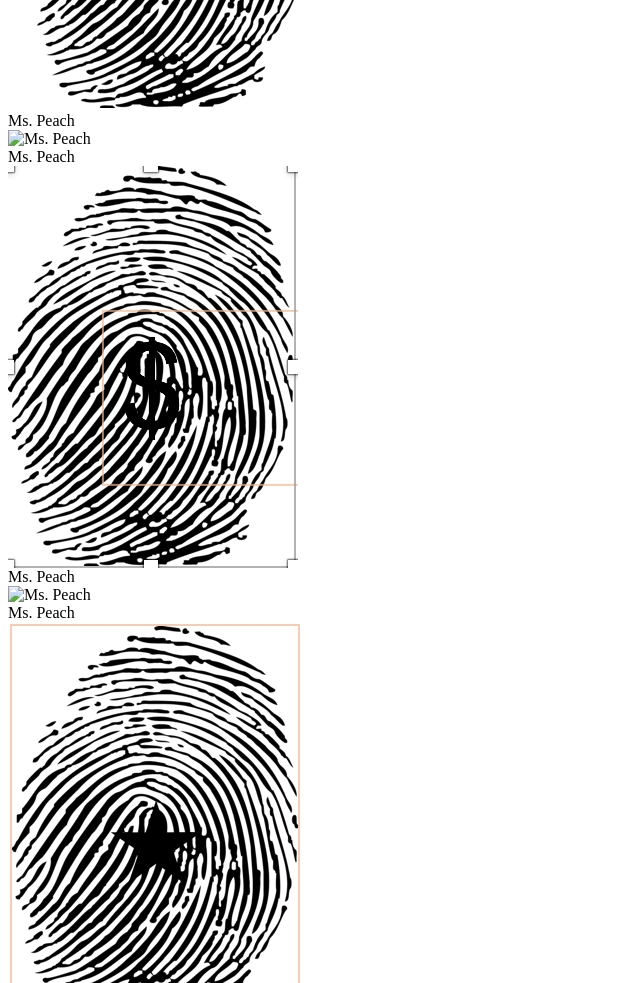
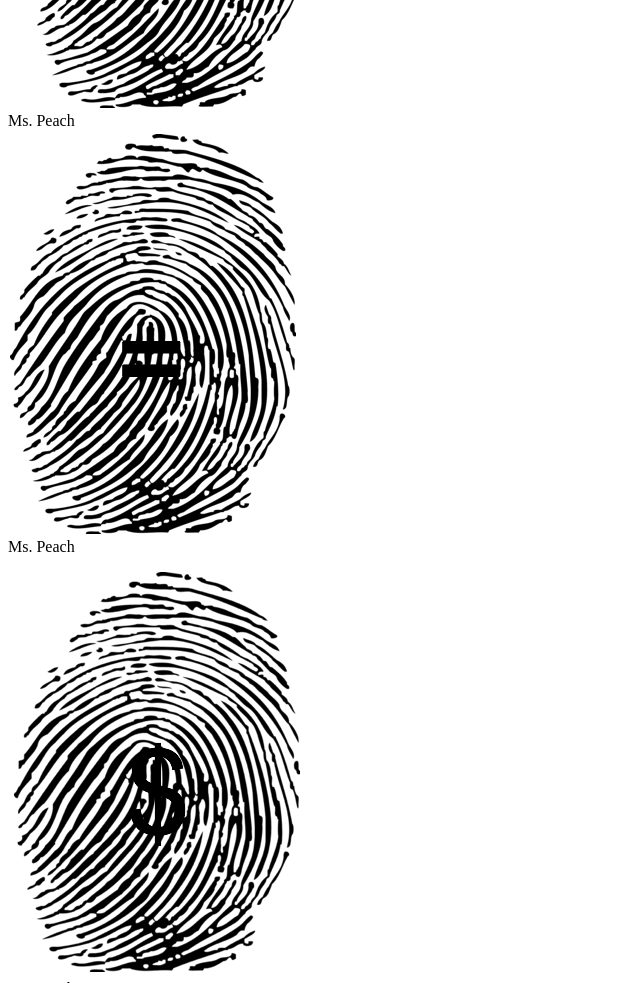
Before and after one commit to matthewckarges/sandbox, a plain HTML site: page index.html in a window 1280 px wide. Shown: the part 800-1783 px from the top of the page, without its empty margins (0-640 px from the left). Drawn offline with Linux system fonts and the light colour scheme.

Commit message:
image fixes

```diff
--- a/index.html
+++ b/index.html
@@ -27,25 +27,25 @@
             </div>
         </div>
         <div class="item">
-            <img src="/sandbox/content/images/Dianna.Mrs. White.Fingerprint.png" alt="Ms. Peach">
+            <img src="/sandbox/content/images/Diana.Mrs. White.Fingerprint.png" alt="Ms. Peach">
             <div class="carousel-caption">
                 Ms. Peach
             </div>
         </div>
         <div class="item">
-            <img src="/sandbox/content/images/Kendra.Madam Rose.Fingerprint.png" alt="Ms. Peach">
+            <img src="/sandbox/content/images/Kendra.Madam Rose.Fingerprint2.png" alt="Ms. Peach">
             <div class="carousel-caption">
                 Ms. Peach
             </div>
         </div>
         <div class="item">
-            <img src="/sandbox/content/images/Lexi.Miss Scarlet.Fingerprint.png" alt="Ms. Peach">
+            <img src="/sandbox/content/images/Lexi.Miss Scarlett.Fingerprint.png" alt="Ms. Peach">
             <div class="carousel-caption">
                 Ms. Peach
             </div>
         </div>
         <div class="item">
-            <img src="/sandbox/content/images/Matt.Mons.Brun.Fingerprint.png" alt="Ms. Peach">
+            <img src="/sandbox/content/images/Matt.Mons Brun.Fingerprint2.png" alt="Ms. Peach">
             <div class="carousel-caption">
                 Ms. Peach
             </div>
@@ -69,13 +69,13 @@
             </div>
         </div>
         <div class="item">
-            <img src="/sandbox/content/images/Russel.Mr. Green.Fingerprint.png" alt="Ms. Peach">
+            <img src="/sandbox/content/images/Russell.Mr. Green.Fingerprint2.png" alt="Ms. Peach">
             <div class="carousel-caption">
                 Ms. Peach
             </div>
         </div>
         <div class="item">
-            <img src="/sandbox/content/images/Sunny.Mrs.Body.Fingerprint.png" alt="Ms. Peach">
+            <img src="/sandbox/content/images/Sunny.Mrs.Body.FingerPrint.png" alt="Ms. Peach">
             <div class="carousel-caption">
                 Ms. Peach
             </div>
```
Also changed, not shown: content/images/Kendra.Madam Rose.Fingerprint2.png (added), content/images/Matt.Mons Brun.Fingerprint2.png (added), content/images/Russell.Mr. Green.Fingerprint2.png (added).
